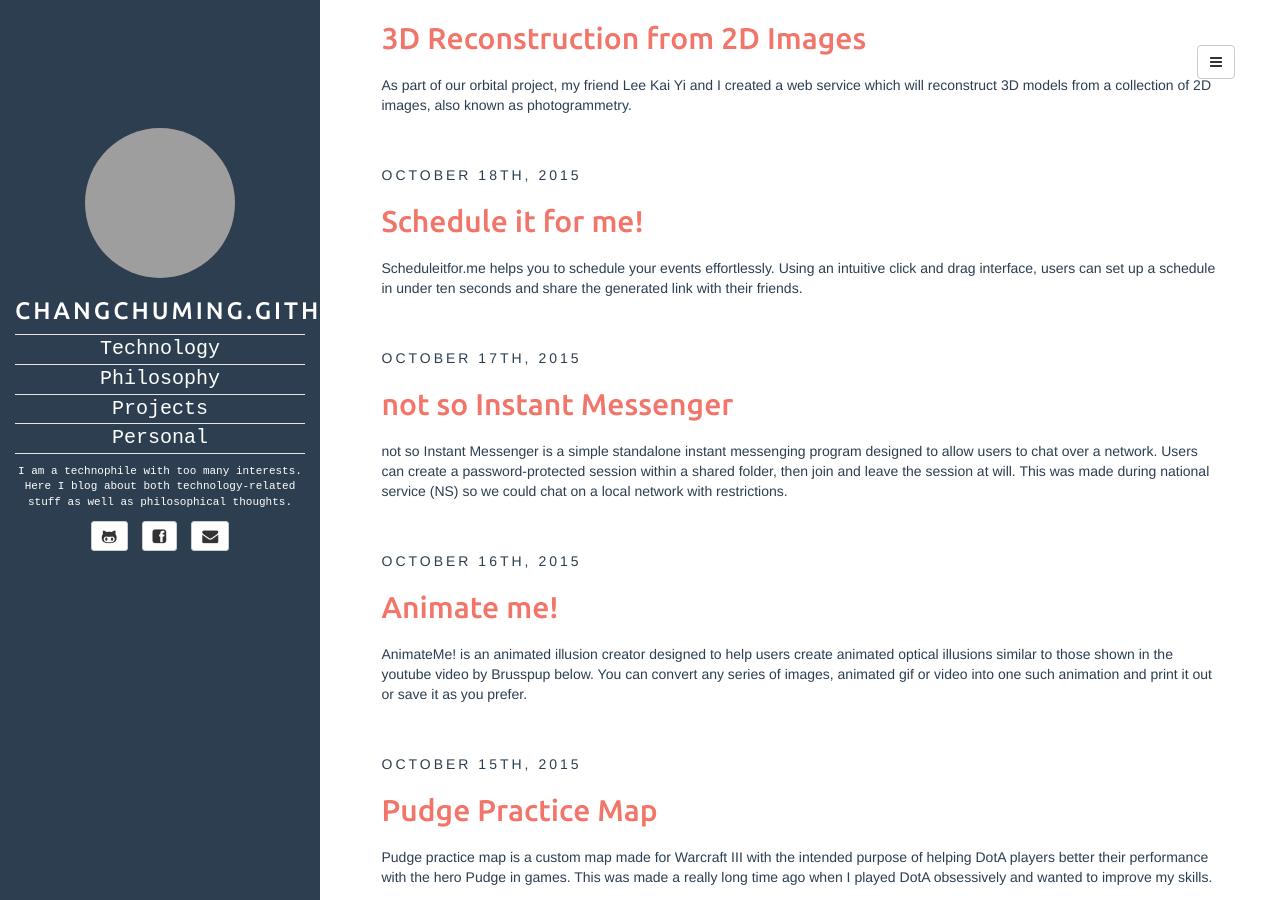
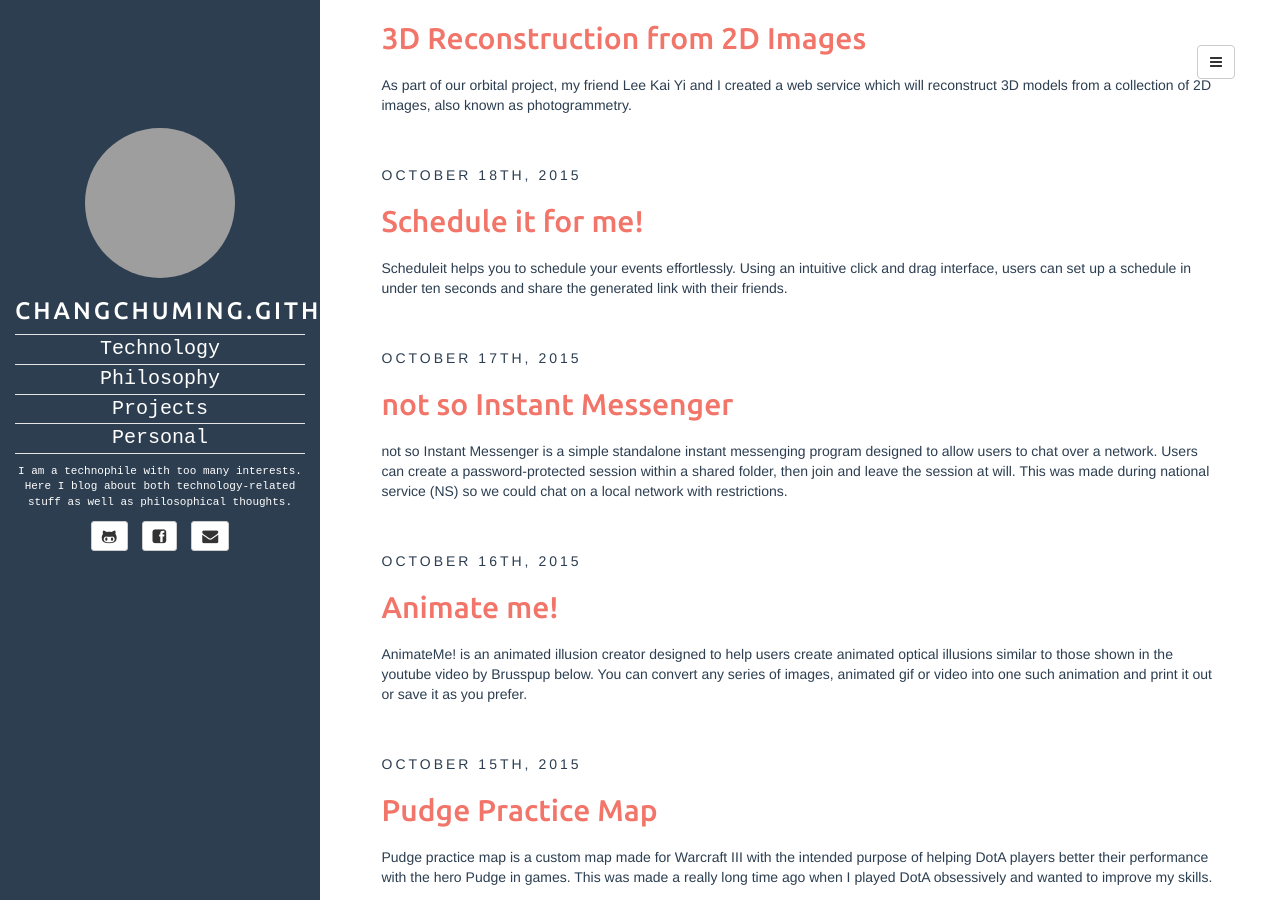
Before and after one commit to changchuming/changchuming.github.io, a Jekyll site: the page built from index.html, in a window 1280 px wide and 900 px high, scrolled down 1542 px. Built offline with Jekyll 4.4.1, drawn with Linux system fonts in a browser that asks for light colours; the list of posts is cut into pages by our own code; grey boxes are pictures that could not be loaded.

Commit message:
Updated scheduleit site link

```diff
--- a/_posts/2015-10-18-Schedule-it-for-me!.md
+++ b/_posts/2015-10-18-Schedule-it-for-me!.md
@@ -2,13 +2,13 @@
 layout: post
 title: Schedule it for me!
 categories: [projects, hacking]
-tags: [scheduler, scheduleitfor.me]
+tags: [scheduler, scheduleit]
 fullview: true
 ---
 
-Scheduleitfor.me helps you to schedule your events effortlessly. Using an intuitive click and drag interface, users can set up a schedule in under ten seconds and share the generated link with their friends.
+Scheduleit helps you to schedule your events effortlessly. Using an intuitive click and drag interface, users can set up a schedule in under ten seconds and share the generated link with their friends.
 
-You can find it [here](http://scheduleitfor.me).
+You can find it [here](http://scheduler.chums.space).
 
 [Source](http://github.com/changchuming/scheduleitfor.me)
 
```
